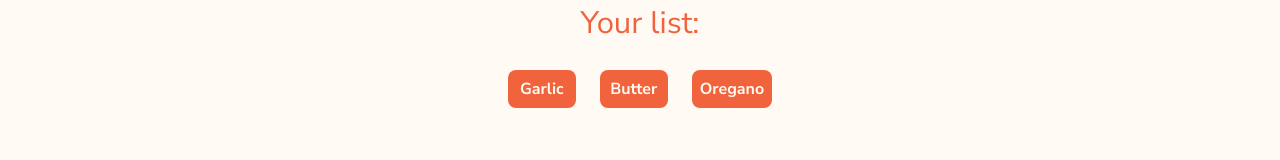
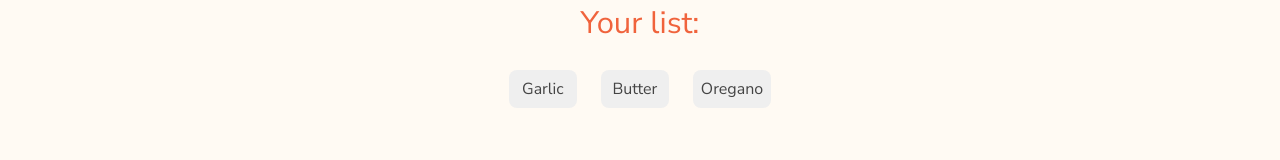
Before and after one commit to trosa-dev/vue-cooking-up, a Vue app: page / in a window 1280 px wide. Shown: the part 1047-1207 px from the top of the page. Built offline with nearby package versions, Linux system fonts and the light colour scheme; no server answers.

Commit message:
feat: add "text" and "selected" props to GenericTag component

```diff
--- a/src/components/GenericTag.vue
+++ b/src/components/GenericTag.vue
@@ -1,24 +1,31 @@
 <script lang="ts">
 export default {
   props: {
-    text: { type: String, required: true }
+    text: { type: String, required: true },
+    selected: { type: Boolean }
   }
 }
 </script>
 
 <template>
-  <span class="ingredient">{{ text }}</span>
+  <span :class="['tag', { selected }]">{{ text }}</span>
 </template>
 
 <style>
-.ingredient {
+.tag {
   display: inline-block;
   border-radius: 0.5rem;
   min-width: 4.25rem;
   padding: 0.5rem;
   text-align: center;
   transition: 0.2s;
-  color: var(--creme, #fffaf3);
+  color: var(--gray);
+  background: var(--light-gray);
+  font-weight: 400;
+}
+
+.tag.selected {
+  color: var(--cream, #fffaf3);
   background: var(--coral, #f0633c);
   font-weight: 700;
 }
```
